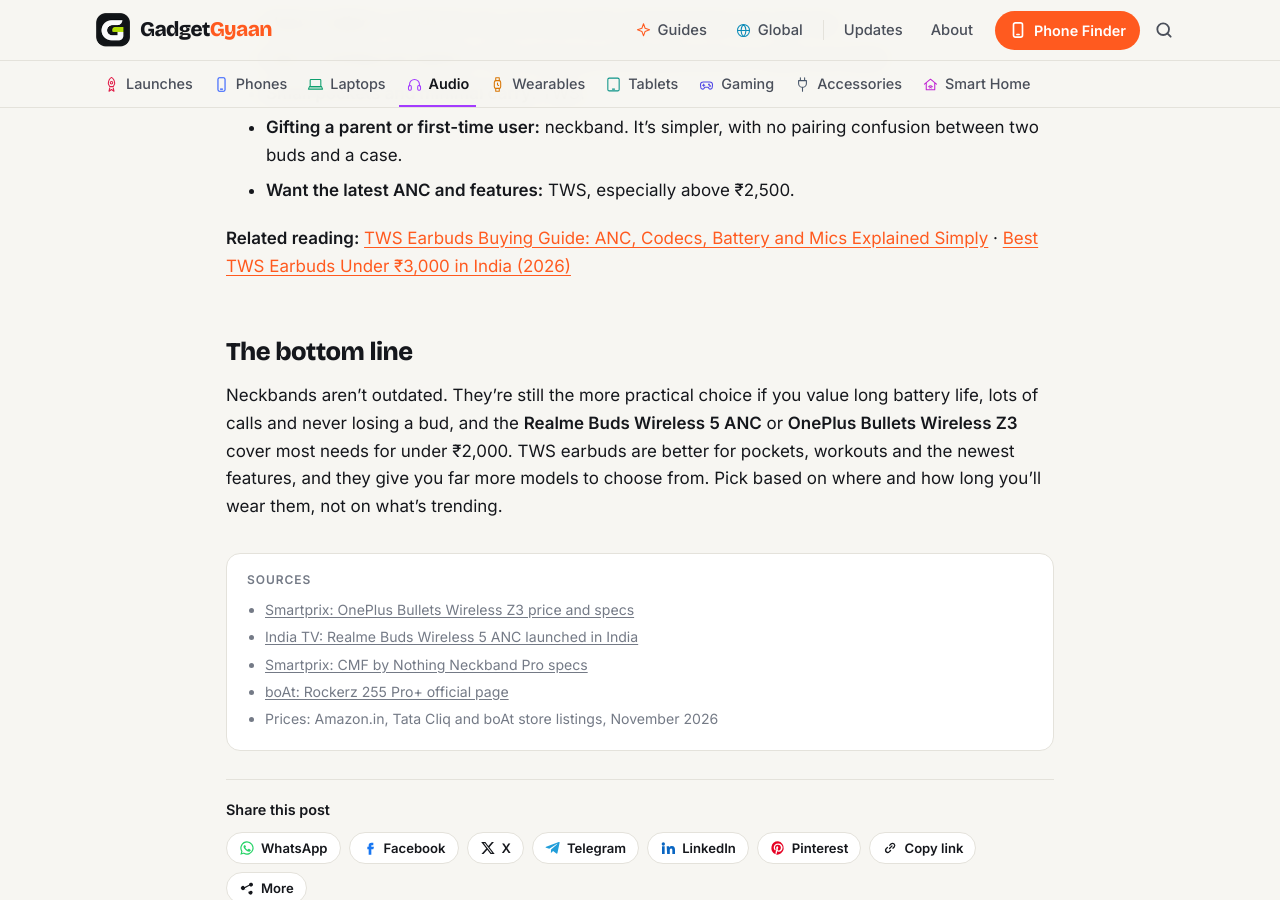
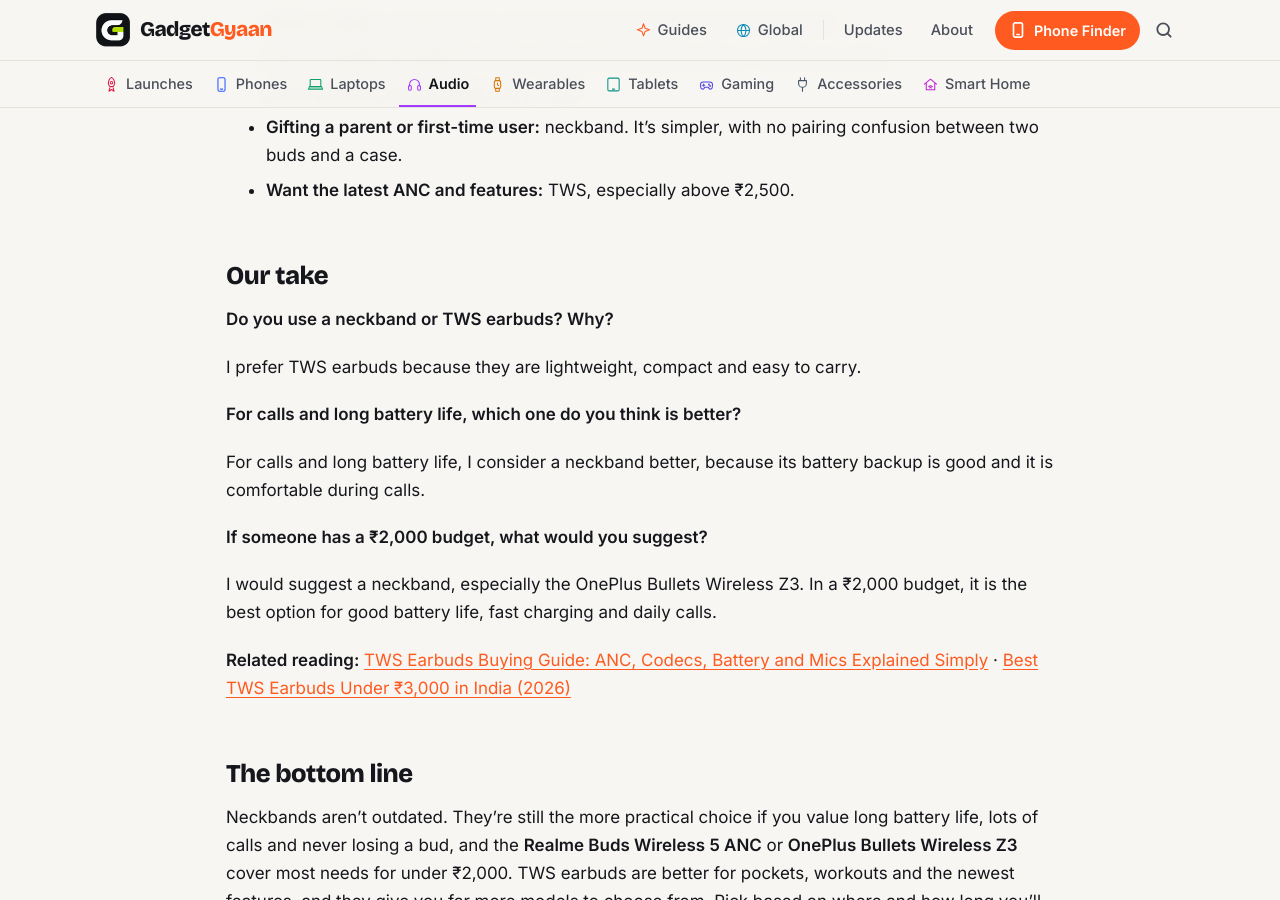
Before and after one commit to kiteksood167/kiteksood167.github.io, a Jekyll site: the page built from _posts/2026-11-15-neckband-vs-tws-earbuds.md, in a window 1280 px wide and 900 px high, scrolled down 6645 px. Built offline with Jekyll 4.4.1, drawn with Linux system fonts in a browser that asks for light colours; comment, search, counter and statistics services are not loaded; some of the changed text lies outside the part shown.

Commit message:
Neckband vs TWS post: owner's take
Co-Authored-By: Claude Opus 5.5 <noreply@anthropic.com>
Claude-Session: https://claude.ai/code/session_01WQRPmSxMwztgHXfstCGpBN

```diff
--- a/_posts/2026-11-15-neckband-vs-tws-earbuds.md
+++ b/_posts/2026-11-15-neckband-vs-tws-earbuds.md
@@ -131,6 +131,20 @@ At the same ₹1,800 to ₹2,000 budget, TWS earbuds like the Realme Buds T310 a
 - **Gifting a parent or first-time user:** neckband. It's simpler, with no pairing confusion between two buds and a case.
 - **Want the latest ANC and features:** TWS, especially above ₹2,500.
 
+## Our take
+
+**Do you use a neckband or TWS earbuds? Why?**
+
+I prefer TWS earbuds because they are lightweight, compact and easy to carry.
+
+**For calls and long battery life, which one do you think is better?**
+
+For calls and long battery life, I consider a neckband better, because its battery backup is good and it is comfortable during calls.
+
+**If someone has a ₹2,000 budget, what would you suggest?**
+
+I would suggest a neckband, especially the OnePlus Bullets Wireless Z3. In a ₹2,000 budget, it is the best option for good battery life, fast charging and daily calls.
+
 **Related reading:** [TWS Earbuds Buying Guide: ANC, Codecs, Battery and Mics Explained Simply](/tws-earbuds-buying-guide/) · [Best TWS Earbuds Under ₹3,000 in India (2026)](/best-tws-earbuds-under-3000/)
 
 ## The bottom line
```
